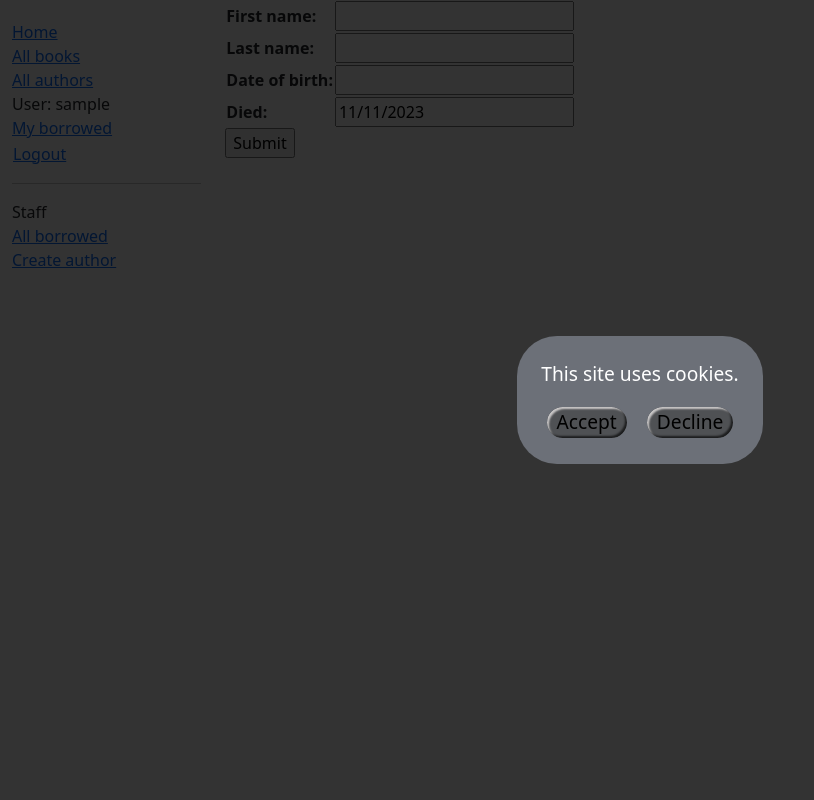
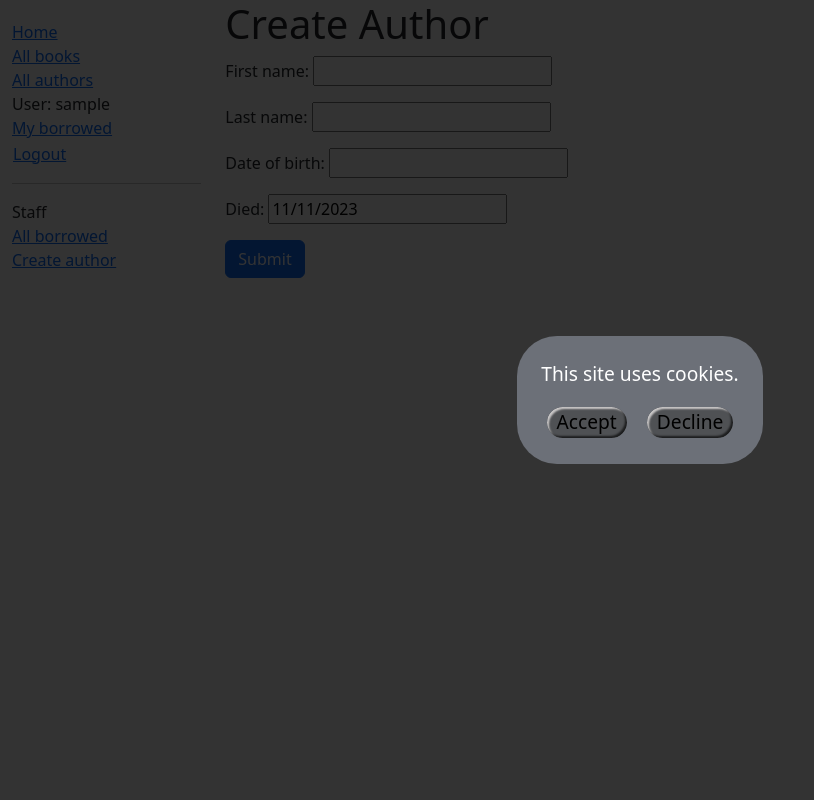
Before and after one commit to sgusic1/django_local_library, a Django app: page /catalog/author/create/ in a window 1280 px wide. Shown: the whole page, without its empty margins (0-814 px from the left). Run offline with Django 4.2, Linux system fonts and the light colour scheme; the visitor is signed in with stand-in values (Sample User, id 1); some libraries are stand-ins or nearby versions.

Commit message:
Use Crispy Forms for author form template
Replaced the old table-based layout with Crispy Forms rendering.
This improves Bootstrap styling, keeps the form markup cleaner,
and makes it easier to maintain consistent layouts across the app.

```diff
--- a/catalog/templates/catalog/author_form.html
+++ b/catalog/templates/catalog/author_form.html
@@ -1,11 +1,16 @@
 {% extends "base_generic.html" %}
+{% load crispy_forms_tags %}
 
 {% block content %}
+<h1>{% if form.instance.pk %}
+    Edit Author
+  {% else %}
+    Create Author
+  {% endif %}
+</h1>
 <form action="" method="post">
     {% csrf_token %}
-    <table>
-        {{ form.as_table }}
-    </table>
-    <input type="submit" value="Submit" />
+    {{ form|crispy }}
+    <button type="submit" class="btn btn-primary">Submit</button>
 </form>
 {% endblock %}
```
